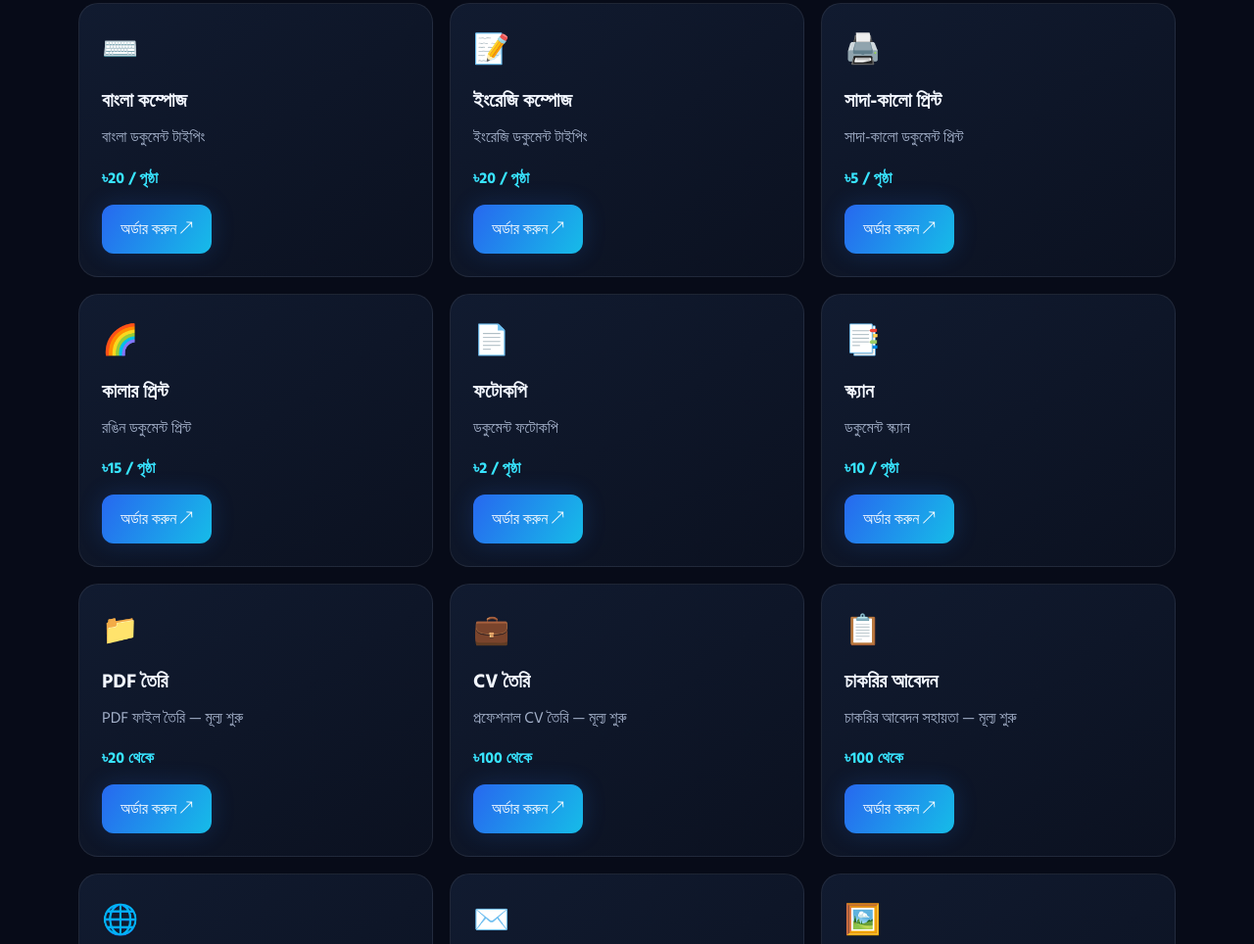
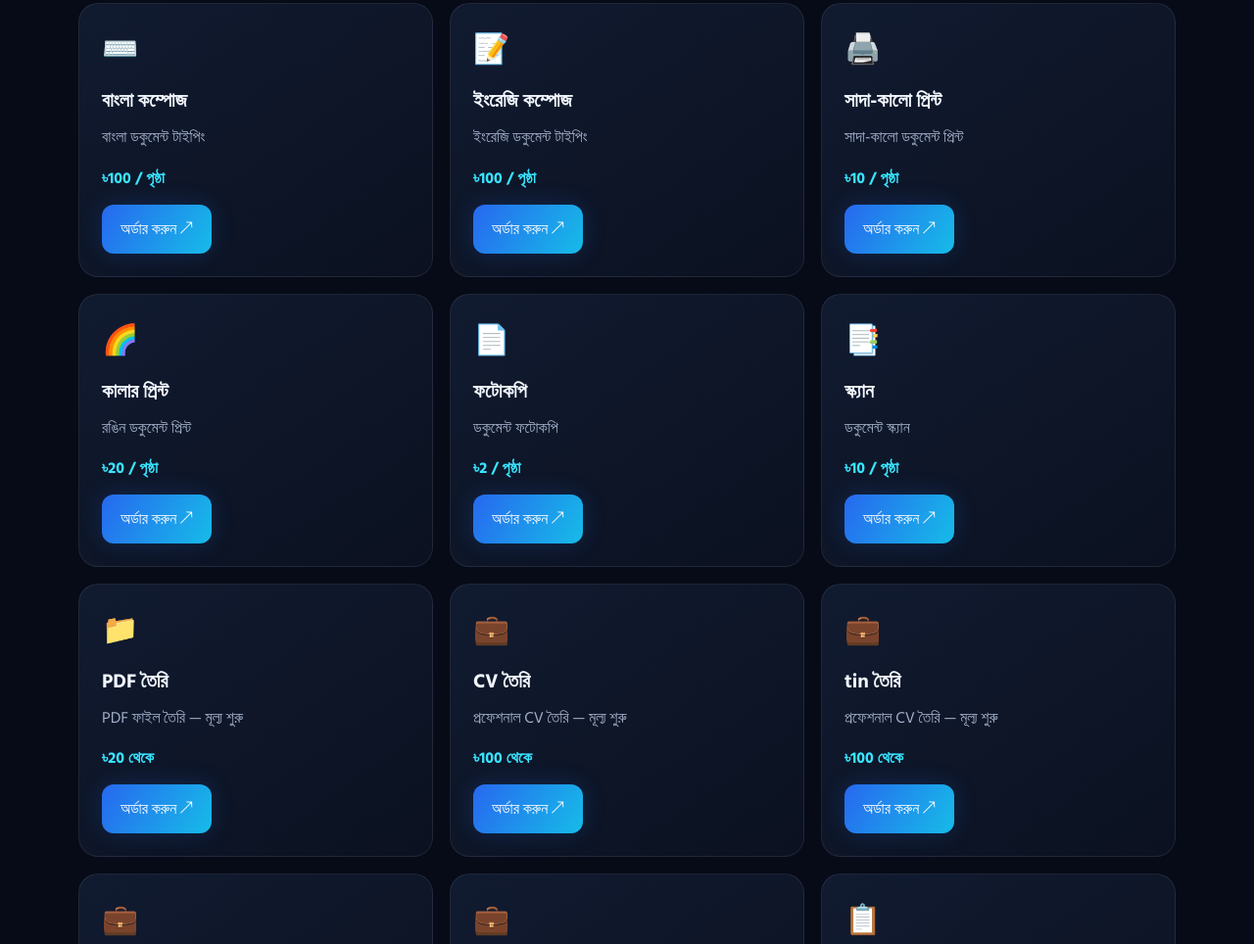
Before and after one commit to nh4137174-arch/nahid-computer, a plain HTML site: page index.html in a window 1280 px wide. Shown: the part 1836-2800 px from the top of the page at 98% size. Drawn offline with Linux system fonts and the light colour scheme.

Commit message:
Nahid Computer website

```diff
--- a/index.html
+++ b/index.html
@@ -180,15 +180,19 @@ footer{padding:28px 0;border-top:1px solid #ffffff12;color:var(--muted);text-ali
 <script>
 // দোকানের আসল মূল্য অনুযায়ী এই তালিকা পরিবর্তন করুন।
 const services = [
- {name:"বাংলা কম্পোজ",icon:"⌨️",price:20,type:"unit",unit:"পৃষ্ঠা",category:"print",desc:"বাংলা ডকুমেন্ট টাইপিং"},
- {name:"ইংরেজি কম্পোজ",icon:"📝",price:20,type:"unit",unit:"পৃষ্ঠা",category:"print",desc:"ইংরেজি ডকুমেন্ট টাইপিং"},
- {name:"সাদা-কালো প্রিন্ট",icon:"🖨️",price:5,type:"unit",unit:"পৃষ্ঠা",category:"print",desc:"সাদা-কালো ডকুমেন্ট প্রিন্ট"},
- {name:"কালার প্রিন্ট",icon:"🌈",price:15,type:"unit",unit:"পৃষ্ঠা",category:"print",desc:"রঙিন ডকুমেন্ট প্রিন্ট"},
+ {name:"বাংলা কম্পোজ",icon:"⌨️",price:100,type:"unit",unit:"পৃষ্ঠা",category:"print",desc:"বাংলা ডকুমেন্ট টাইপিং"},
+ {name:"ইংরেজি কম্পোজ",icon:"📝",price:100,type:"unit",unit:"পৃষ্ঠা",category:"print",desc:"ইংরেজি ডকুমেন্ট টাইপিং"},
+ {name:"সাদা-কালো প্রিন্ট",icon:"🖨️",price:10,type:"unit",unit:"পৃষ্ঠা",category:"print",desc:"সাদা-কালো ডকুমেন্ট প্রিন্ট"},
+ {name:"কালার প্রিন্ট",icon:"🌈",price:20,type:"unit",unit:"পৃষ্ঠা",category:"print",desc:"রঙিন ডকুমেন্ট প্রিন্ট"},
  {name:"ফটোকপি",icon:"📄",price:2,type:"unit",unit:"পৃষ্ঠা",category:"print",desc:"ডকুমেন্ট ফটোকপি"},
  {name:"স্ক্যান",icon:"📑",price:10,type:"unit",unit:"পৃষ্ঠা",category:"print",desc:"ডকুমেন্ট স্ক্যান"},
  {name:"PDF তৈরি",icon:"📁",price:20,type:"starting",category:"print",desc:"PDF ফাইল তৈরি — মূল্য শুরু"},
  {name:"CV তৈরি",icon:"💼",price:100,type:"starting",category:"online",desc:"প্রফেশনাল CV তৈরি — মূল্য শুরু"},
+ {name:"tin তৈরি",icon:"💼",price:100,type:"starting",category:"online",desc:"প্রফেশনাল CV তৈরি — মূল্য শুরু"},
+ {name:"আয়কর রির্টান তৈরি",icon:"💼",price:500,type:"starting",category:"online",desc:"প্রফেশনাল CV তৈরি — মূল্য শুরু"},
+ {name:" নামজারি আবেদন",icon:"💼",price:500,type:"starting",category:"online",desc:"প্রফেশনাল CV তৈরি — মূল্য শুরু"},
  {name:"চাকরির আবেদন",icon:"📋",price:100,type:"starting",category:"online",desc:"চাকরির আবেদন সহায়তা — মূল্য শুরু"},
+ {name:"খাজনা দেওযা",icon:"💼",price:100,type:"starting",category:"online",desc:"প্রফেশনাল CV তৈরি — মূল্য শুরু"},
  {name:"অনলাইন ফরম পূরণ",icon:"🌐",price:50,type:"starting",category:"online",desc:"অনলাইন ফরম পূরণ — মূল্য শুরু"},
  {name:"ই-মেইল সেটআপ",icon:"✉️",price:50,type:"starting",category:"online",desc:"ই-মেইল তৈরি ও সেটআপ — মূল্য শুরু"},
  {name:"ছবি প্রিন্ট",icon:"🖼️",price:null,type:"contact",category:"other",desc:"ছবি প্রিন্টের মূল্য জানতে যোগাযোগ করুন"},
```
